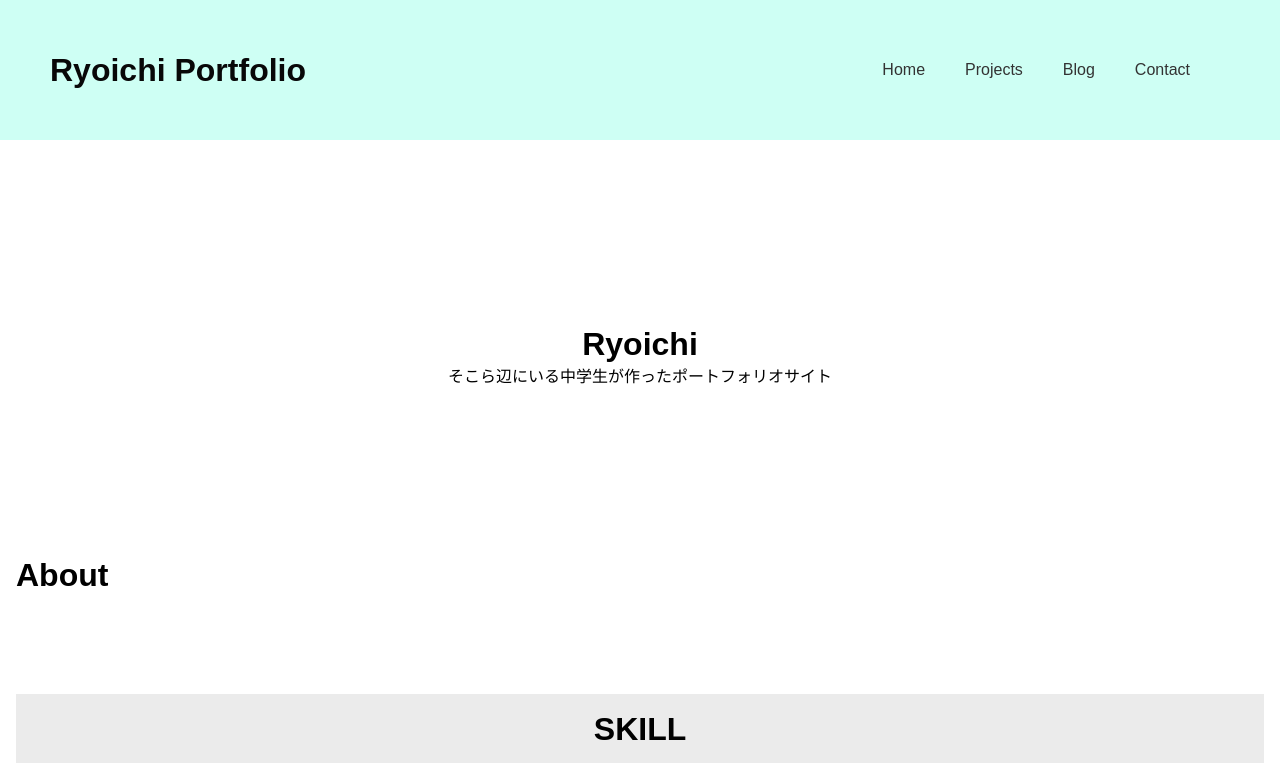
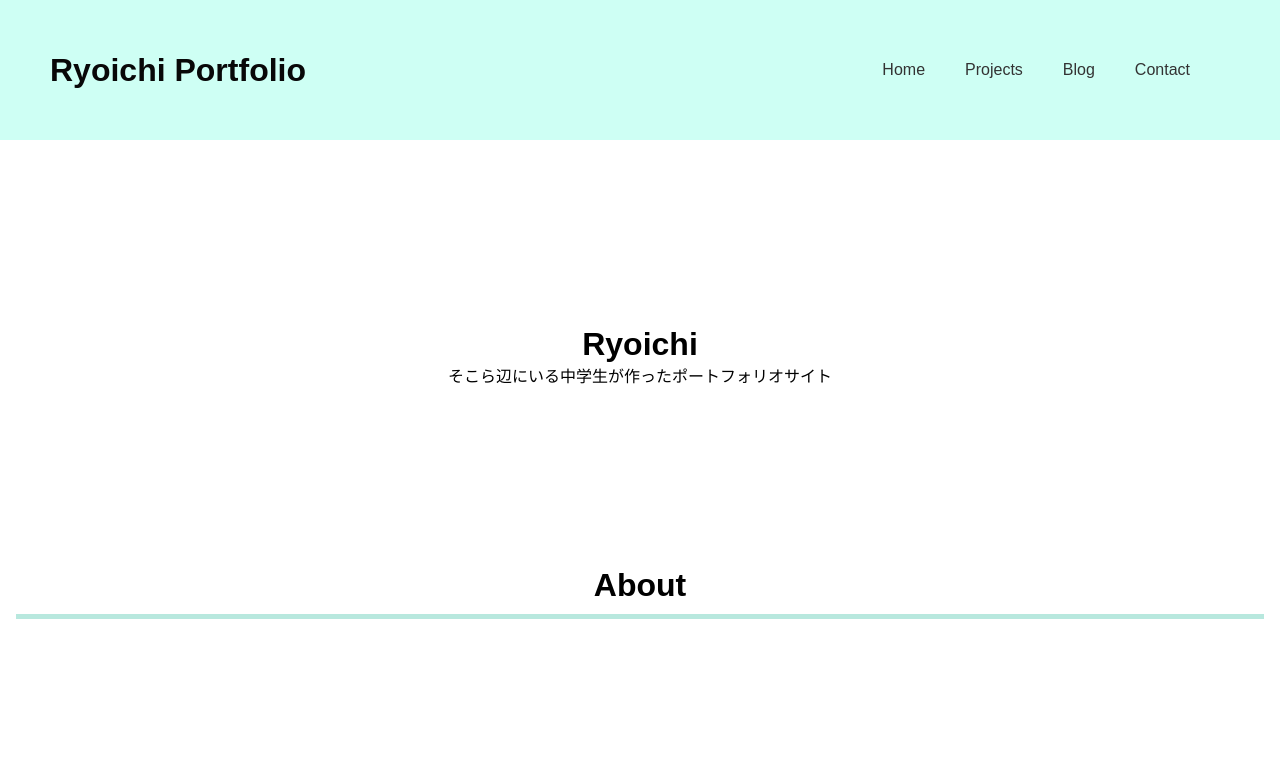
Before and after one commit to Ryoichi1222/Nuxt-portfolio, a Nuxt app: page / in a window 1280 px wide. Shown: the top 763 px of the page. Built offline with nearby package versions, Linux system fonts and the light colour scheme.

Commit message:
index.html

```diff
--- a/pages/index.vue
+++ b/pages/index.vue
@@ -6,6 +6,7 @@
     </div>
     <div class="about">
       <h1>About</h1>
+      <p></p>
     </div>
     <div class="skill">
       <h1>SKILL</h1>
@@ -39,11 +40,14 @@ div {
 }
 
 .about {
-  margin-top: 100px;
-  margin-bottom: 100px;
+  margin-bottom: 400px;
 }
 
-
+.about h1 {
+  text-align: center;
+  border-bottom: 5px solid #b8e8de;
+  padding: 10px;
+}
 
 .skill {
   height: 400px;
```
